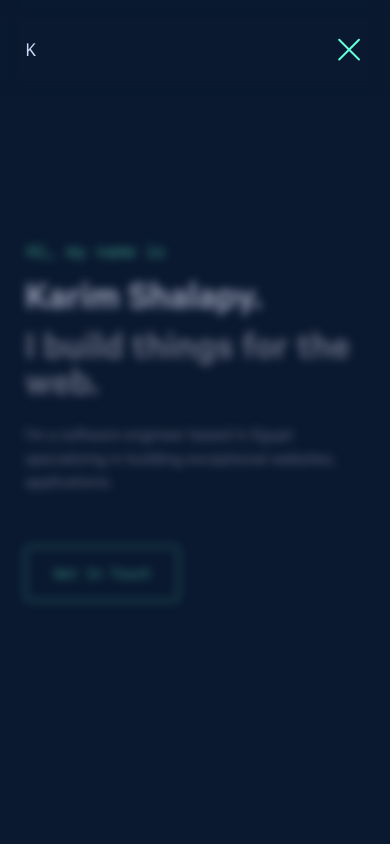
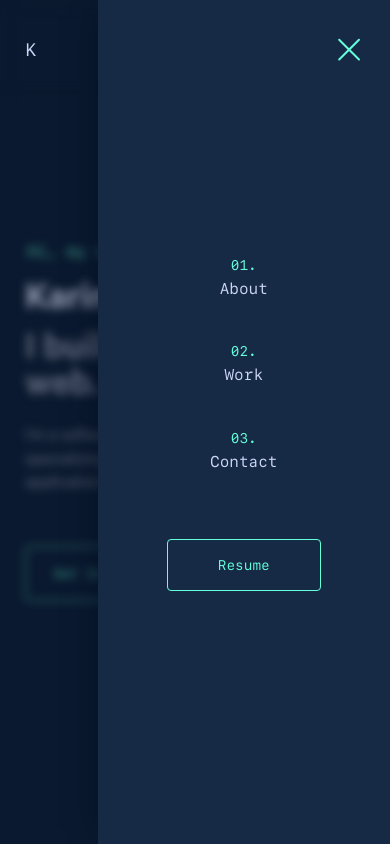
Before and after one commit to karimshalapy/karimshalapy, a React (Create React App) app: page / in a window 390 px wide. Both pictures are taken after a click on the button 350 px from the left and 50 px from the top of the page. Shown: the top 844 px of the page. Built offline with nearby package versions, Linux system fonts and the light colour scheme.

Commit message:
feat: add SideMenu to open when HamBtn clicked

```diff
--- a/src/Layout/Header/Header.tsx
+++ b/src/Layout/Header/Header.tsx
@@ -5,6 +5,7 @@ import useScrollDirection from '../../hooks/useScrollDirection'
 import HamburgerButton from './HamburgerButton/HamburgerButton'
 import classes from './Header.module.css'
 import NavItems from './NavItems/NavItems'
+import SideMenu from './SideMenu/SideMenu'
 
 interface Props {
 
@@ -47,6 +48,7 @@ const Header: React.FC<Props> = props => {
                     </div>
                     <HamburgerButton open={sideMenuOpen} toggle={toggleSideMenu} />
                 </nav>
+                <SideMenu open={sideMenuOpen} />
             </header>
             <Backdrop open={sideMenuOpen} toggle={toggleSideMenu} />
         </>
--- /dev/null
+++ b/src/Layout/Header/SideMenu/SideMenu.module.css
@@ -0,0 +1,59 @@
+.SideMenu {
+    display: none;
+}
+
+@media (max-width: 768px) {
+    .SideMenu {
+        display: flex;
+        justify-content: center;
+        align-items: center;
+        position: fixed;
+        top: 0;
+        bottom: 0;
+        right: 0;
+        padding: 50px 10px;
+        width: min(75vw, 400px);
+        height: 100vh;
+        outline: 0;
+        background-color: var(--light-theme-color);
+        box-shadow: -10px 0px 30px -15px var(--shadow);
+        z-index: 9;
+        transform: translateX(100vw);
+        visibility: hidden;
+        transition: var(--transition);
+    }
+    .SideMenu.Open {
+        transform: translateX(0);
+        visibility: visible;
+    }
+}
+.SideMenu nav {
+    width: 100%;
+    text-align: center;
+    font-family: var(--font-mono);
+    color: var(--lightest-text-color);
+}
+.SideMenu ol {
+    flex-direction: column;
+}
+.SideMenu ol li {
+    position: relative;
+    margin: 0px auto 20px;
+    font-size: clamp(var(--font-size-sm),4vw,var(--font-size-lg));
+}
+.SideMenu ol li a {
+    width: 100%;
+    padding: 3px 20px 20px;
+}
+.SideMenu ol li a::before {
+    display: block;
+    text-align: center;
+    margin: 0 0 5px;
+    font-size: var(--font-size-sm);
+}
+.SideMenu nav > a {
+    font-size: var(--font-size-sm);
+    padding: 18px 50px;
+    margin: 10% auto 0px;
+    width: max-content;
+}
--- /dev/null
+++ b/src/Layout/Header/SideMenu/SideMenu.tsx
@@ -0,0 +1,21 @@
+import React from 'react'
+import Button from '../../../components/Button/Button'
+import NavItems from '../NavItems/NavItems'
+import classes from './SideMenu.module.css'
+
+interface Props {
+    open: boolean
+}
+
+const SideMenu: React.FC<Props> = props => {
+    return (
+        <aside className={`${classes.SideMenu} ${props.open ? classes.Open : ""}`}>
+            <nav>
+                <NavItems />
+                <Button customClass={classes.ResumeButton} link="/Karim Shalapy_Front-end.pdf">Resume</Button>
+            </nav>
+        </aside>
+    )
+}
+
+export default SideMenu
```
